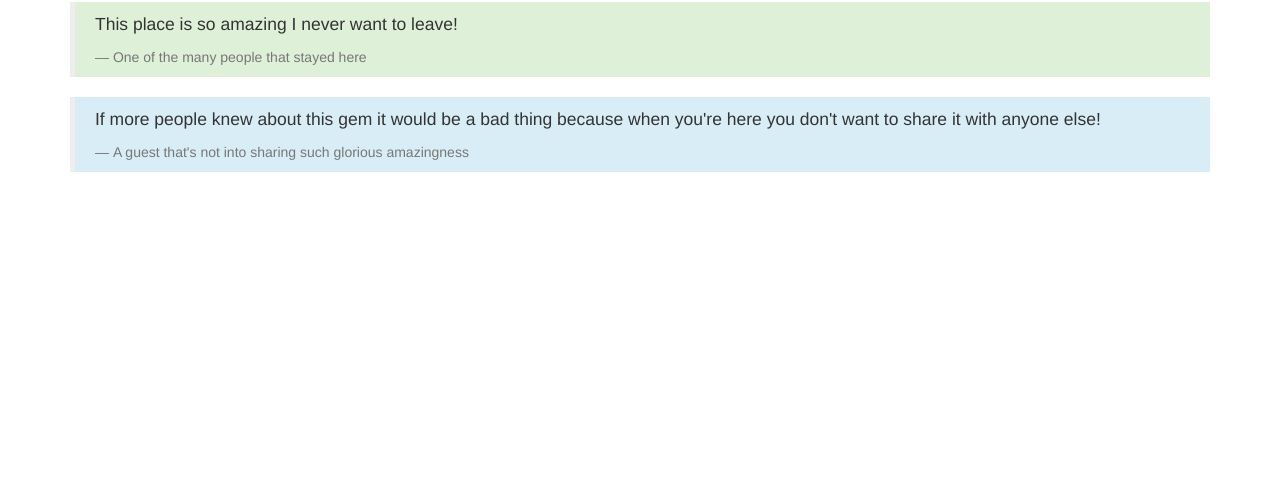
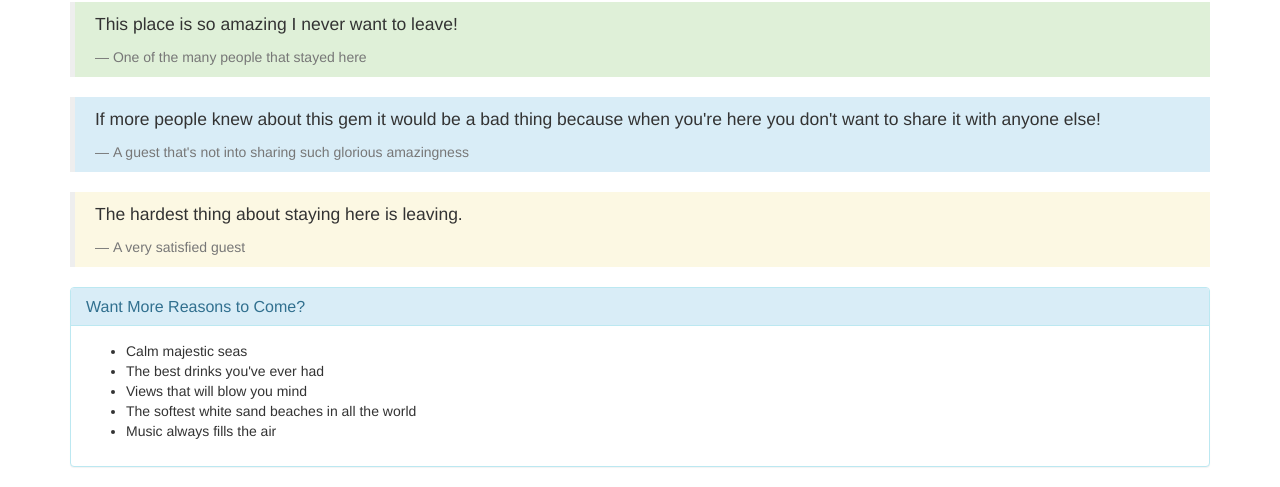
Before and after one commit to matthewrobison808/vacation, a plain HTML site: page index.html in a window 1280 px wide. Shown: the part 381-868 px from the top of the page. Before the commit the page ends 800 px from the top, so only its background shows below. Drawn offline with Linux system fonts and the light colour scheme.

Commit message:
add blockquotes and info panel

```diff
--- a/index.html
+++ b/index.html
@@ -24,6 +24,25 @@
         <footer>A guest that's not into sharing such glorious amazingness</footer>
       </blockquote>
 
+      <blockquote class="bg-warning">
+        <p>The hardest thing about staying here is leaving.</p>
+        <footer>A very satisfied guest</footer>
+      </blockquote>
+
+      <div class="panel panel-info">
+        <div class="panel-heading">
+          <h2 class="panel-title">Want More Reasons to Come?</h2>
+        </div>
+        <div class="panel-body">
+          <ul>
+            <li>Calm majestic seas</li>
+            <li>The best drinks you've ever had</li>
+            <li>Views that will blow you mind</li>
+            <li>The softest white sand beaches in all the world</li>
+            <li>Music always fills the air</li>
+          </ul>
+        </div>
+      </div>
 
     </div>
   </body>
```
